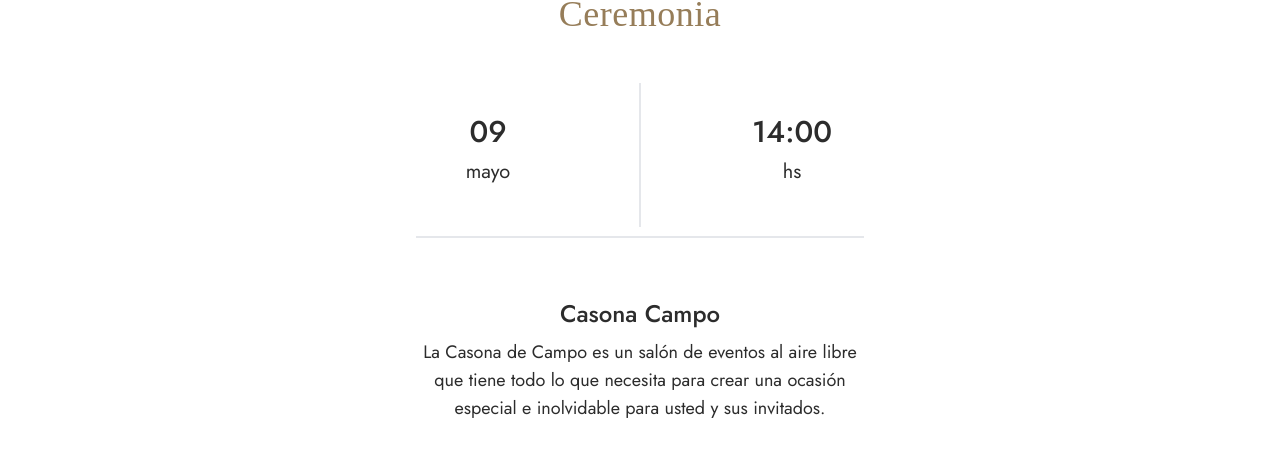
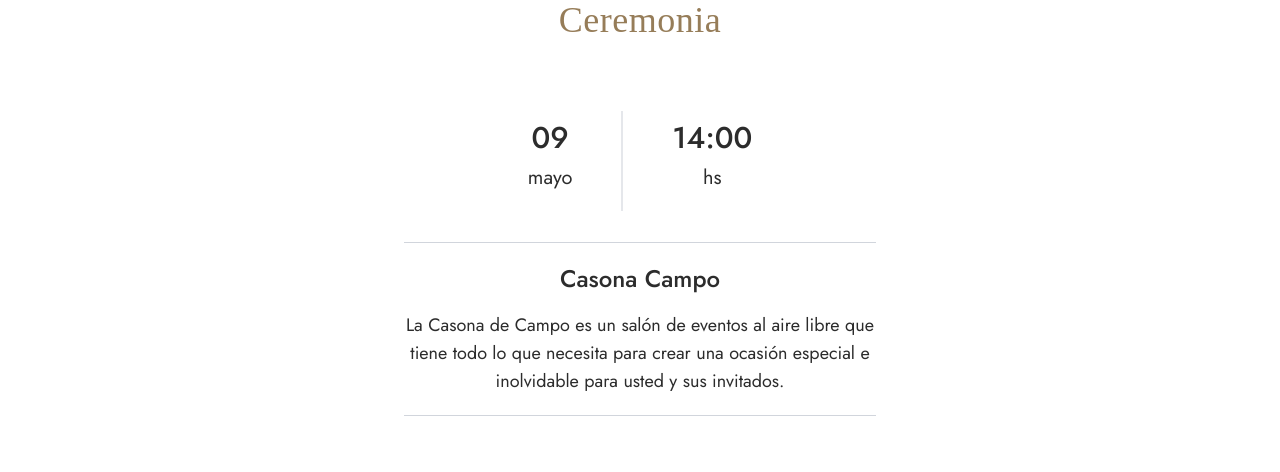
Before and after one commit to cajimenez96/wedding-vue, a Vue app: page / in a window 1280 px wide. Shown: the part 1669-2141 px from the top of the page. Built offline with nearby package versions, Linux system fonts and the light colour scheme; a web font is replaced by a local one.

Commit message:
feat(Events): mejorar la estructura del componente y ajustar estilos de presentación

```diff
--- a/src/components/Events.vue
+++ b/src/components/Events.vue
@@ -12,24 +12,23 @@
 </script>
 
 <template>
-  <div class="flex gap-8 justify-center items-center text-center min-h-[690px] mx-auto mb-10">
-    <div class="flex flex-col gap-10 w-2xl justify-center items-center">
+  <section class="flex gap-8 justify-center items-center text-center min-h-[690px] mx-auto mb-10">
+    <div class="flex flex-col gap-10 justify-center items-center px-8">
       <Vue3Lottie :animationData="Event" :height="80" :width="80" />
       <h2 class="text-4xl title-wedding title-section mb-10">{{ title }}</h2>
-      <div class="flex flex-col w-md">
-        <div class="grid grid-cols-3 gap-2">
+      <div class="flex flex-col px-5 md:w-lg">
+        <div class="flex justify-center">
           <div class="flex flex-col items-center gap-2">
             <p class="text-3xl font-medium time-style">09</p>
             <p class="text-xl font-normal text-center">mayo</p>
           </div>
-          <Separator :class="['w-full rotate-90']" />
+          <Separator :class="['max-w-[100px] rotate-90']" />
           <div class="flex flex-col items-center gap-2">
             <p class="text-3xl font-medium time-style">14:00</p>
             <p class="text-xl font-normal text-center">hs</p>
           </div>
         </div>
-        <Separator class="mt-10 w-full" />
-        <div class="flex flex-col gap-2 mt-5">
+        <div class="border-t border-b border-gray-300 py-5 mt-10 flex flex-col gap-4">
           <p class="text-2xl font-medium">{{ location }}</p>
           <p class="text-lg text-center">La Casona de Campo es un salón de eventos al aire libre que tiene todo lo que necesita para crear una ocasión especial e inolvidable para usted y sus invitados. </p>
         </div>
@@ -39,7 +38,7 @@
         <Button variant="primary">Como llegar</Button>
       </div>
     </div>
-  </div>
+  </section>
 </template>
 
 <style scoped>
```
